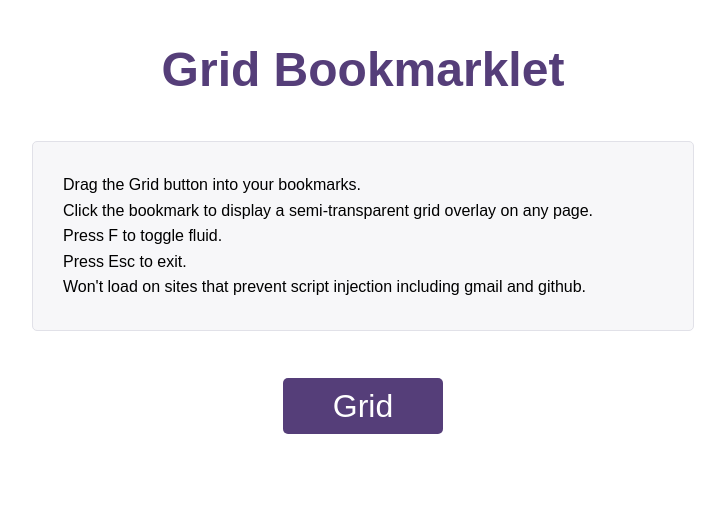
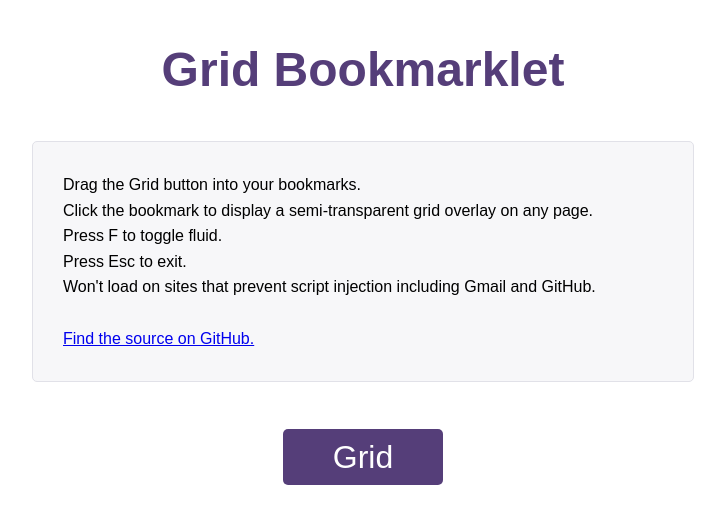
Before and after one commit to vassilis/bs-grrrrid, a plain HTML site: page index.html in a window 1280 px wide. Shown: the whole page, without its empty margins (277-1002 px from the left). Drawn offline with Linux system fonts and the light colour scheme.

Commit message:
added link to repo

```diff
--- a/index.html
+++ b/index.html
@@ -50,7 +50,8 @@
       Click the bookmark to display a semi-transparent grid overlay on any page.<br>
       Press F to toggle fluid.<br>
       Press Esc to exit.<br>
-      Won't load on sites that prevent script injection including gmail and github.
+      Won't load on sites that prevent script injection including Gmail and GitHub.<br><br>
+      <a href="https://github.com/vassilis/bs-grrrrid">Find the source on GitHub.</a>
     </div>
     <a class="btn" href="javascript:(function(){if(window.grrrridlet!==undefined){grrrridlet();}else{document.body.appendChild(document.createElement('script')).src='//vassilis.github.io/bs-grrrrid/grid.min.js?';}})();">Grid</a>
   </body>
```
